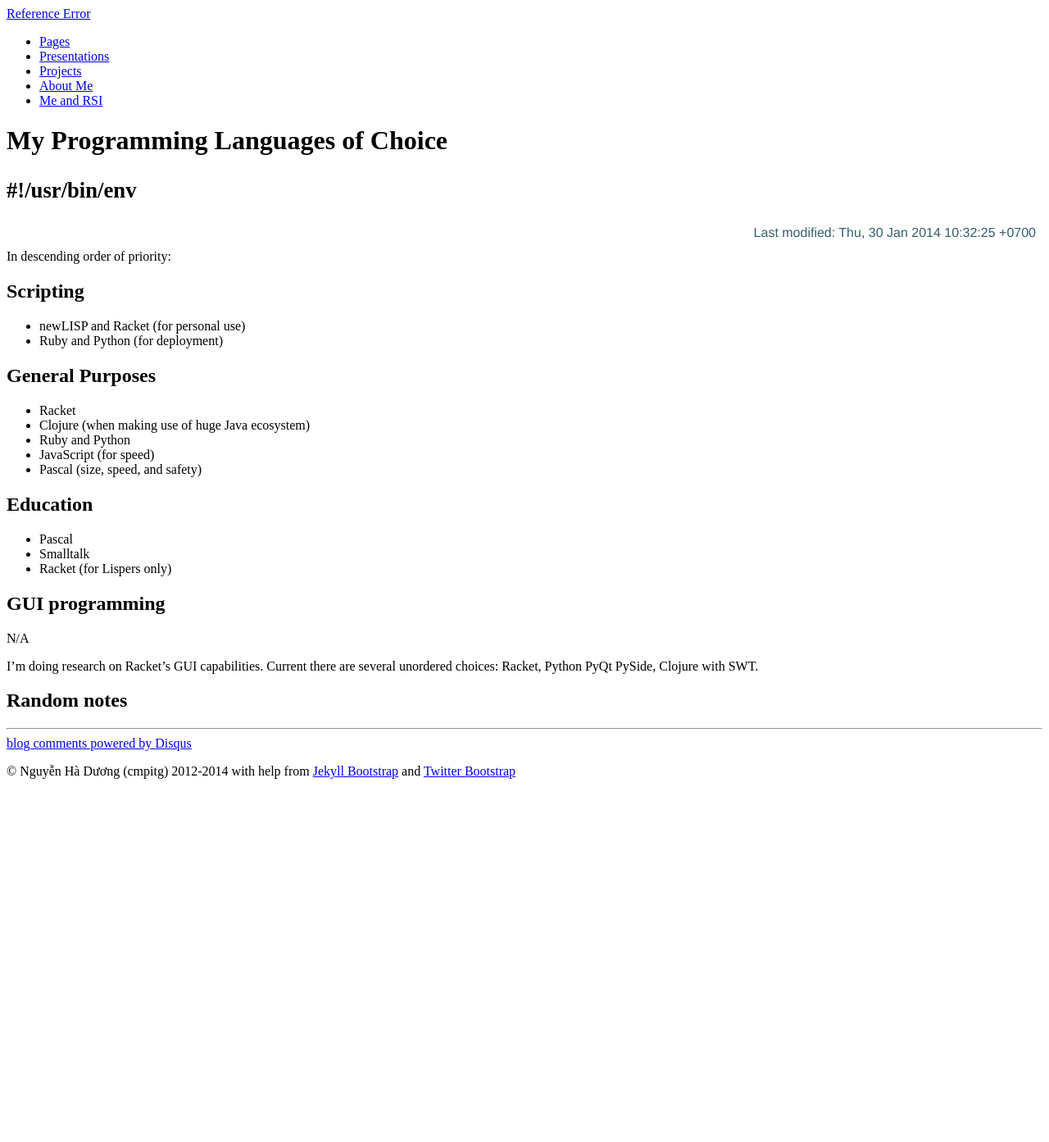
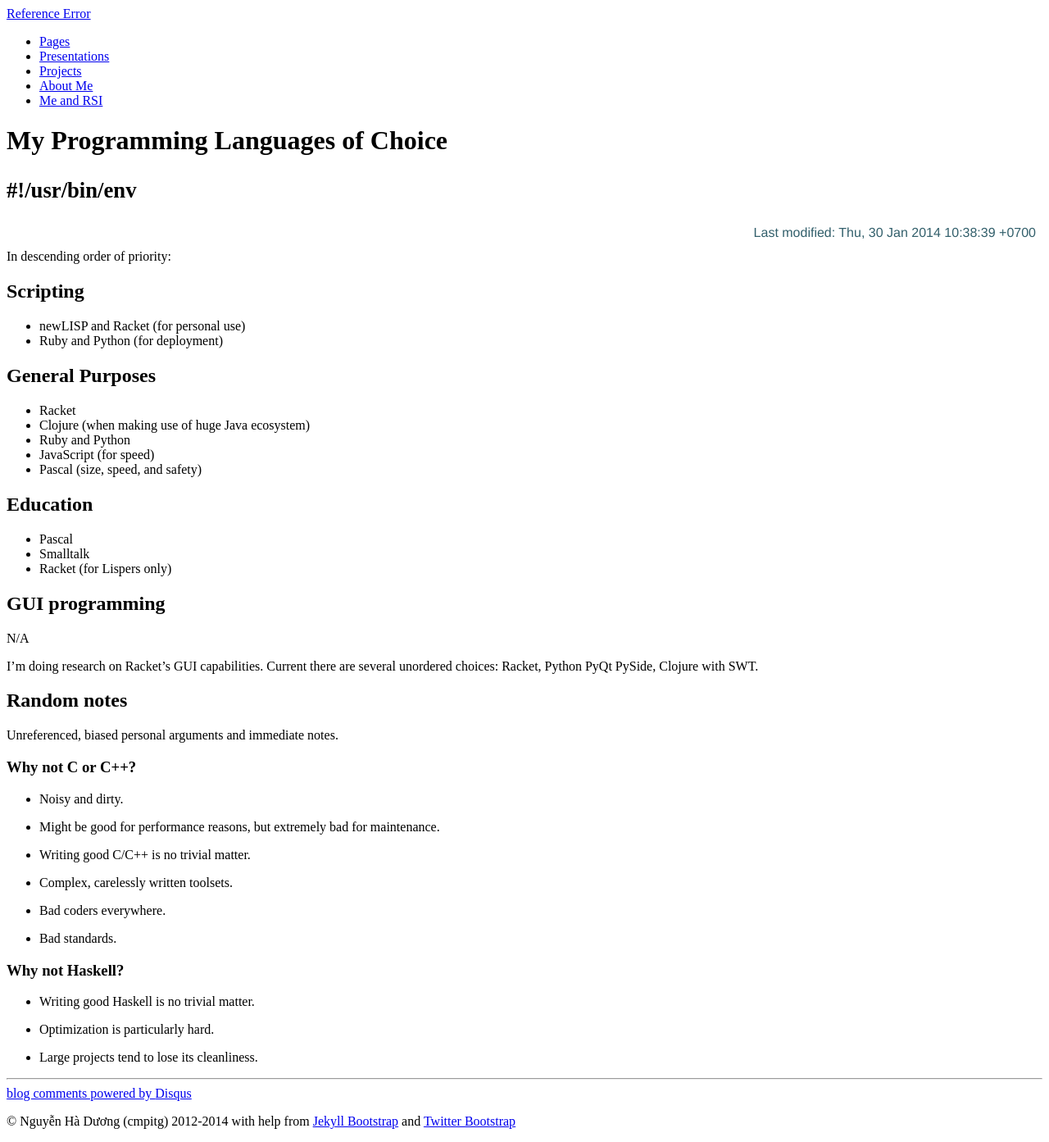
Before and after one commit to cmpitg/cmpitg.github.com, a Jekyll site: the page built from random/programming-languages.md, in a window 1280 px wide. Shown: the whole page at 82% size. Built offline with Jekyll 4.4.1, drawn with Linux system fonts in a browser that asks for light colours; Markdown is read by kramdown in place of the engine named in the settings; comment, search, counter and statistics services are not loaded; before the commit the page ends 966 px from its top, so only the background shows below that.

Commit message:
Update random thoughts on programming languages: immediate thoughts

```diff
--- a/random/programming-languages.md
+++ b/random/programming-languages.md
@@ -4,7 +4,7 @@ title: My Programming Languages of Choice
 tagline: "#!/usr/bin/env"
 tags: [random, programming_language]
 permalink: /prog-lang/
-last_updated: Thu, 30 Jan 2014 10:32:25 +0700
+last_updated: Thu, 30 Jan 2014 10:38:39 +0700
 ---
 {% include JB/setup %}
 
@@ -37,3 +37,27 @@ I'm doing research on Racket's GUI capabilities.  Current there are several
 unordered choices: Racket, Python PyQt PySide, Clojure with SWT.
 
 ## Random notes ##
+
+Unreferenced, biased personal arguments and immediate notes.
+
+### Why not C or C++? ###
+
+* Noisy and dirty.
+
+* Might be good for performance reasons, but extremely bad for maintenance.
+
+* Writing good C/C++ is no trivial matter.
+
+* Complex, carelessly written toolsets.
+
+* Bad coders everywhere.
+
+* Bad standards.
+
+### Why not Haskell? ###
+
+* Writing good Haskell is no trivial matter.
+
+* Optimization is particularly hard.
+
+* Large projects tend to lose its cleanliness.
```
